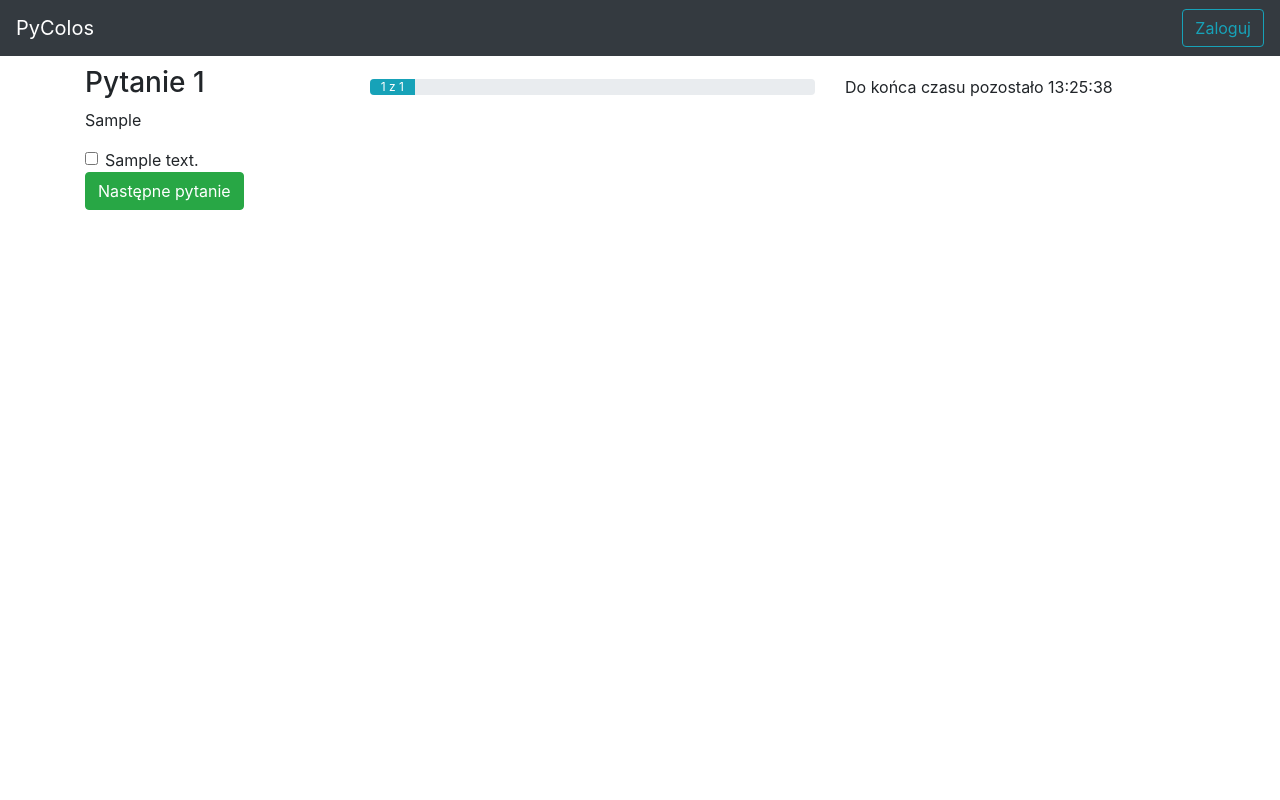
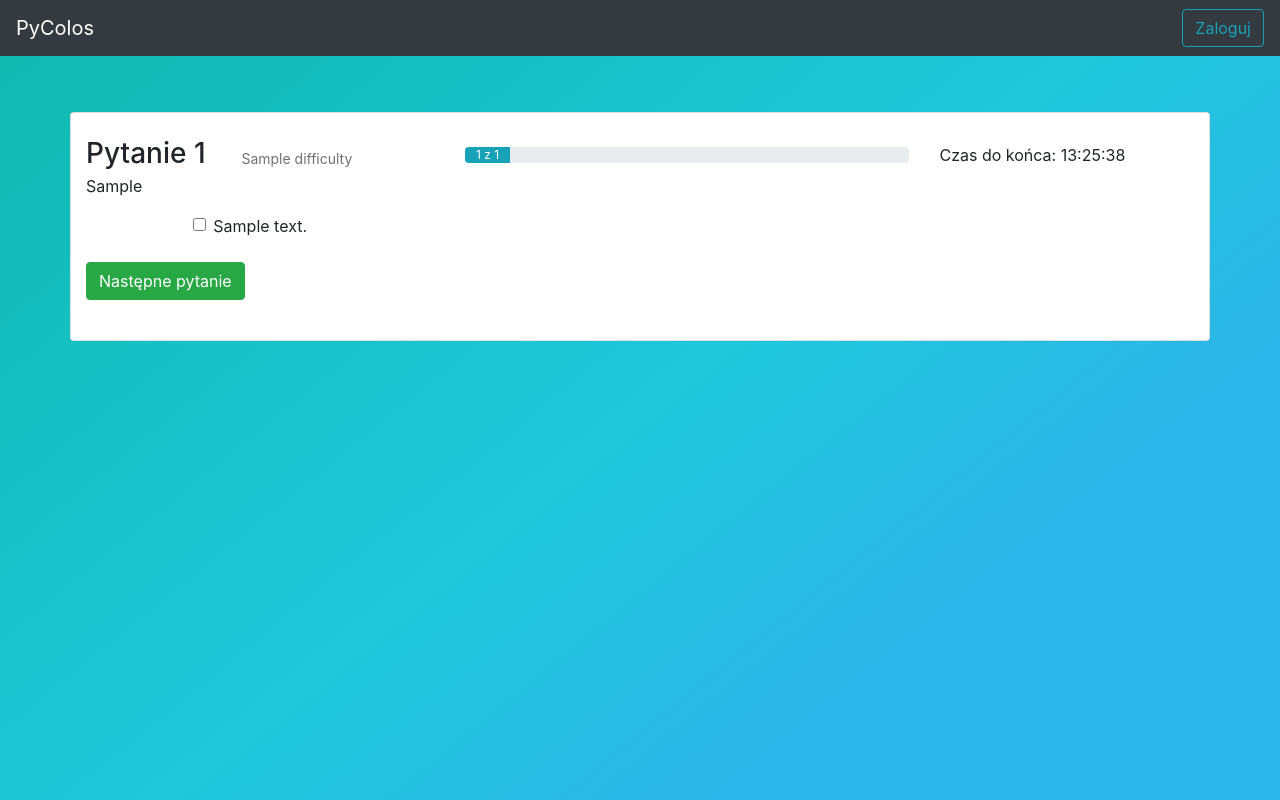
Before and after one commit to mokosaur/pycolos, a Django app: template pycolos/pycolos/templates/test.html in a window 1280 px wide. Run offline with Django 3.2, Linux system fonts and the light colour scheme; the template is opened without the code that fills it: most values are stand-ins (such as "Sample title", 1, 10 or a date in 2020); some libraries are stand-ins or nearby versions.

Commit message:
Frontend changes

```diff
--- a/pycolos/pycolos/static/pycolos.css
+++ b/pycolos/pycolos/static/pycolos.css
@@ -1,5 +1,6 @@
 .content {
     margin-top: 10px;
+
 }
 
 #my-code-wrapper {
@@ -10,6 +11,18 @@
       caret-color: white;
 }
 
-#user_forms {
+.card-down {
       margin-top: 10%;
 }
+
+.card-down-little {
+      margin-top: 5%;
+}
+
+body {
+      background: linear-gradient(141deg, #0fb8ad 0%, #1fc8db 51%, #2cb5e8 75%);
+}
+
+.inline {
+      display: inline !important;
+}
--- a/pycolos/pycolos/templates/base.html
+++ b/pycolos/pycolos/templates/base.html
@@ -30,7 +30,7 @@
   </div>
       </nav>
 {% bootstrap_messages %}
-    <div class="content container">
+    <div class="content container ">
         {% block content %}
         {% endblock %}
     </div>
--- a/pycolos/pycolos/templates/finish.html
+++ b/pycolos/pycolos/templates/finish.html
@@ -1,8 +1,10 @@
 {% extends 'base.html' %}
 
 {% block content %}
-    <div class="text-center">
-        <h2>Gratulacje!</h2>
+    <div class="text-center row card-down">
+    <div class="col-md-6 card align-self-center card-block offset-md-3">
+        <h2>Test zakończony</h2>
         <p>Nie zdałeś</p>
     </div>
+    </div>
 {% endblock %}
--- a/pycolos/pycolos/templates/test.html
+++ b/pycolos/pycolos/templates/test.html
@@ -3,16 +3,20 @@
 {% load shuffle %}
 
 {% block content %}
+    <div class="row card-down-little">
+    <div class="col-md-12 card">
+    <br>
     <div class="row">
-    <div class="col-md-3 align-self-center">
-        <h3>Pytanie {{ progress.index }}</h3>
+    <div class="col-md-4 align-self-center">
+        <h3 class="inline">Pytanie {{ progress.index }}  &nbsp;&nbsp;</h3>
+        <button class="align-self-center btn btn-sm {{ question.difficulty | css_class }}" disabled>{{ question.difficulty | difficulty }}</button>
     </div>
     <div class="col-md-5 align-self-center">
         <div class="progress">
             <div class="progress-bar bg-info" role="progressbar" style="width: {{progress.progress}}%">{{ progress.index }} z {{ progress.count }}</div>
         </div>
     </div>
-    <div class="col-md-4 align-self-center">
+    <div class="col-md-3 align-self-center">
         <div id="countdown"></div>
     </div>
     </div>
@@ -23,21 +27,27 @@
         <div id="my-code-wrapper" data-language="python" name="answer"></div>
         {% else %}
         {% for a in question.answer_set.all|shuffle %}
+            <div class="col-md-8 offset-md-1">
             <div class="form-check">
                 <input class="form-check-input" name="answer" type="checkbox" id="answer{{ a.id }}" value="{{ a.answer_text }}">
                 <label class="form-check-label" name="answer" for="answer{{ a.id }}">{{ a.answer_text }}</label>
             </div>
+            </div>
         {% endfor %}
         {% endif %}
+         <br>
         <button type="submit" class="btn btn-success">Następne pytanie</button>
     </form>
+    <br>
+    </div>
+    </div>
 {% endblock %}
 
 {% block js %}
     <script src="{% static 'countdown.js' %}"></script>
     <script type="text/javascript">
       $('#countdown').countdown('{{ test_end|date:"Y/m/d H:i:s" }}', function(event) {
-        $(this).html(event.strftime('Do końca czasu pozostało %H:%M:%S'));
+        $(this).html(event.strftime('Czas do końca: %H:%M:%S'));
       });
     </script>
 {% endblock %}
```
Also changed, not shown: pycolos/pycolos/helpers.py (+26 -0 lines), pycolos/pycolos/templates/create_user.html (+5 -5 lines), pycolos/pycolos/templates/registration/login.html (+7 -3 lines).
